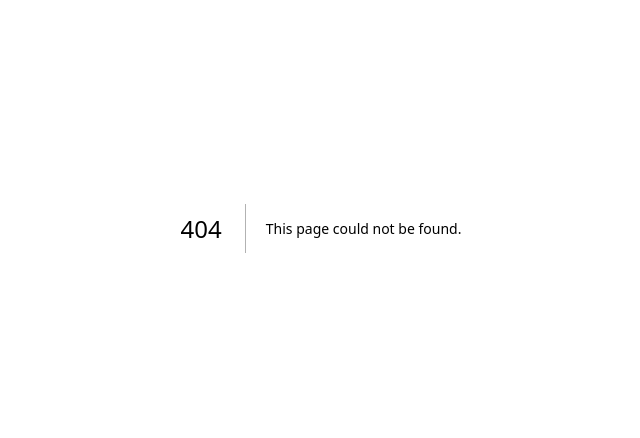
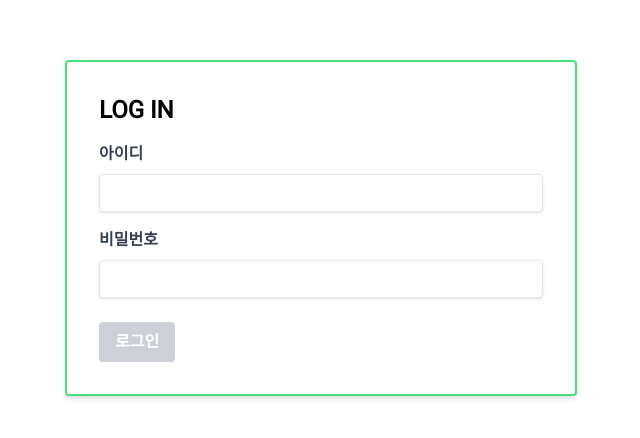
Before and after one commit to bishoe01/toy_jg, a Next.js app in the folder project_toy/: page /login in a window 1280 px wide. Before the commit this address had no page. Shown: the part 172-610 px from the top of the page, without its empty margins (319-959 px from the left). Built offline with nearby package versions, Linux system fonts and the light colour scheme.

Commit message:
[UPDATE] 로그인 페이지 유효성 적용

```diff
--- /dev/null
+++ b/project_toy/src/app/(auth)/layout.tsx
@@ -0,0 +1,13 @@
+import React from "react";
+
+export default function AuthLayout({
+  children,
+}: {
+  children: React.ReactNode;
+}) {
+  return (
+    <div className="min-h-screen flex flex-col items-center justify-center">
+      {children}
+    </div>
+  );
+}
--- /dev/null
+++ b/project_toy/src/app/(auth)/login/page.tsx
@@ -0,0 +1,89 @@
+"use client";
+import { Formik, Form, Field, ErrorMessage } from "formik";
+import * as Yup from "yup";
+
+const validationSchema = Yup.object({
+  username: Yup.string()
+    .required("아이디를 입력해주세요.")
+    .max(10, "최대 10자까지 입력 가능합니다.")
+    .matches(/^[a-zA-Z0-9]+$/, "아이디는 특수문자 입력이 불가능합니다."),
+  password: Yup.string()
+    .required("비밀번호를 입력해주세요.")
+    .min(8, "비밀번호는 8자 이상이어야 합니다.")
+    .max(15, "최대 15자까지 입력 가능합니다."),
+});
+
+export default function LoginPage() {
+  return (
+    <Formik
+      initialValues={{ username: "", password: "" }}
+      initialErrors={{
+        username: "아이디를 입력해주세요.",
+        password: "비밀번호를 입력해주세요.",
+      }}
+      validationSchema={validationSchema}
+      onSubmit={(values) => {
+        // TODO: 로그인 로직?
+        console.log(values);
+      }}
+    >
+      {({ isValid, isSubmitting }) => (
+        <Form className="border-2 w-full border-green-400 max-w-lg mx-auto p-8 bg-white rounded shadow-md">
+          <h2 className="text-2xl font-bold mb-4">LOG IN</h2>
+
+          <div className="mb-4">
+            <label
+              htmlFor="username"
+              className="block text-gray-700 font-bold mb-2"
+            >
+              아이디
+            </label>
+            <Field
+              type="text"
+              id="username"
+              name="username"
+              className="shadow border rounded w-full py-2 px-3 text-gray-700 leading-tight focus:outline-none focus:shadow-outline"
+            />
+            <ErrorMessage
+              name="username"
+              component="p"
+              className="text-red-500 text-xs italic"
+            />
+          </div>
+
+          <div className="mb-6">
+            <label
+              htmlFor="password"
+              className="block text-gray-700 font-bold mb-2"
+            >
+              비밀번호
+            </label>
+            <Field
+              type="password"
+              id="password"
+              name="password"
+              className="shadow border rounded w-full py-2 px-3 text-gray-700 leading-tight focus:outline-none focus:shadow-outline"
+            />
+            <ErrorMessage
+              name="password"
+              component="p"
+              className="text-red-500 text-xs italic"
+            />
+          </div>
+
+          <div className="flex items-center justify-between">
+            <button
+              type="submit"
+              disabled={!isValid}
+              className={`bg-blue-500 hover:bg-blue-700 text-white font-bold py-2 px-4 rounded focus:outline-none focus:shadow-outline disabled:bg-gray-400 ${
+                !isValid && !isSubmitting ? "opacity-50 cursor-not-allowed" : ""
+              }`} // 초기 비활성화 스타일
+            >
+              로그인
+            </button>
+          </div>
+        </Form>
+      )}
+    </Formik>
+  );
+}
--- /dev/null
+++ b/project_toy/src/app/(auth)/signup/page.tsx
@@ -0,0 +1,9 @@
+import React from "react";
+
+type Props = {};
+
+function SignupPage({}: Props) {
+  return <section>hihi</section>;
+}
+
+export default SignupPage;
```
